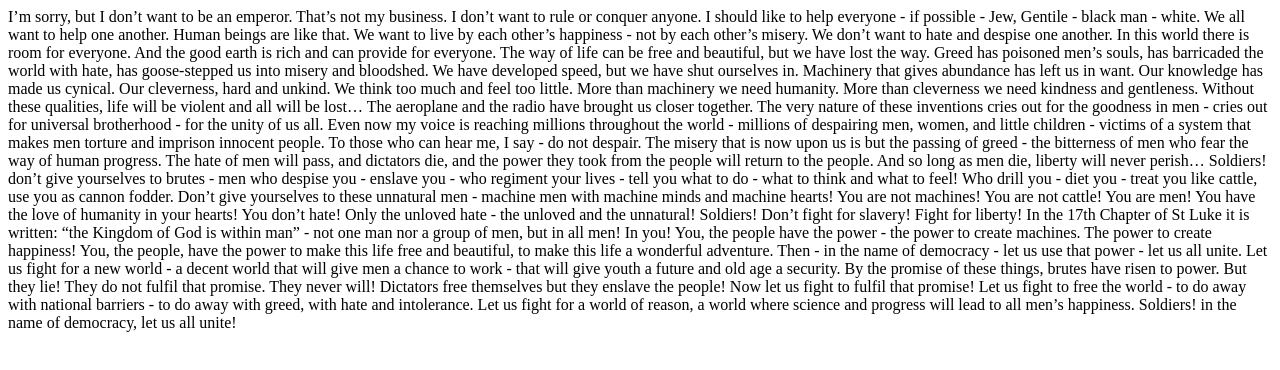
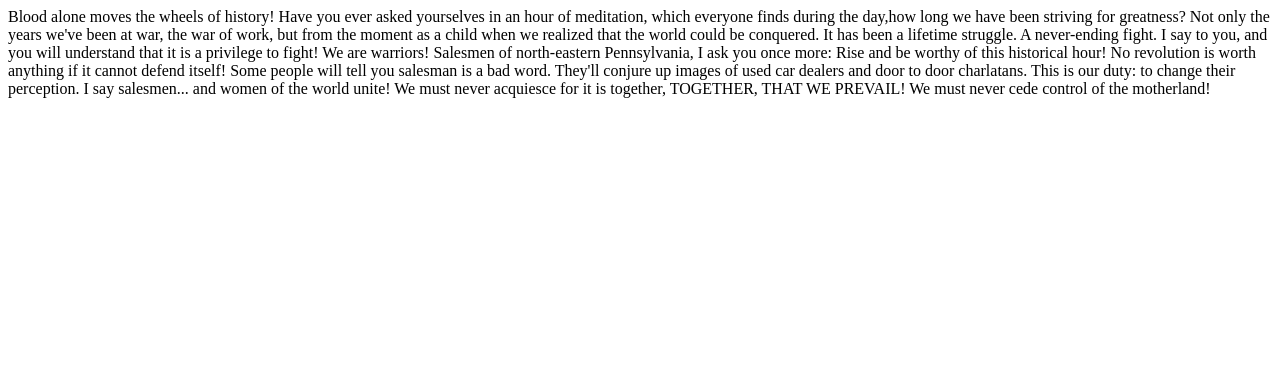
Before and after one commit to hiddenonion/hiddenonion.github.io, a plain HTML site: page index.html in a window 1280 px wide. Drawn offline with Linux system fonts and the light colour scheme.

Commit message:
Update index.html

```diff
--- a/index.html
+++ b/index.html
@@ -6,18 +6,4 @@
     </head>
     <body>
 
-     I’m sorry, but I don’t want to be an emperor. That’s not my business. I don’t want to rule or conquer anyone. I should like to help everyone - if possible - Jew, Gentile - black man - white. We all want to help one another. Human beings are like that. We want to live by each other’s happiness - not by each other’s misery. We don’t want to hate and despise one another. In this world there is room for everyone. And the good earth is rich and can provide for everyone. The way of life can be free and beautiful, but we have lost the way.
-
-Greed has poisoned men’s souls, has barricaded the world with hate, has goose-stepped us into misery and bloodshed. We have developed speed, but we have shut ourselves in. Machinery that gives abundance has left us in want. Our knowledge has made us cynical. Our cleverness, hard and unkind. We think too much and feel too little. More than machinery we need humanity. More than cleverness we need kindness and gentleness. Without these qualities, life will be violent and all will be lost…
-
-The aeroplane and the radio have brought us closer together. The very nature of these inventions cries out for the goodness in men - cries out for universal brotherhood - for the unity of us all. Even now my voice is reaching millions throughout the world - millions of despairing men, women, and little children - victims of a system that makes men torture and imprison innocent people.
-
-To those who can hear me, I say - do not despair. The misery that is now upon us is but the passing of greed - the bitterness of men who fear the way of human progress. The hate of men will pass, and dictators die, and the power they took from the people will return to the people. And so long as men die, liberty will never perish…
-
-Soldiers! don’t give yourselves to brutes - men who despise you - enslave you - who regiment your lives - tell you what to do - what to think and what to feel! Who drill you - diet you - treat you like cattle, use you as cannon fodder. Don’t give yourselves to these unnatural men - machine men with machine minds and machine hearts! You are not machines! You are not cattle! You are men! You have the love of humanity in your hearts! You don’t hate! Only the unloved hate - the unloved and the unnatural! Soldiers! Don’t fight for slavery! Fight for liberty!
-
-In the 17th Chapter of St Luke it is written: “the Kingdom of God is within man” - not one man nor a group of men, but in all men! In you! You, the people have the power - the power to create machines. The power to create happiness! You, the people, have the power to make this life free and beautiful, to make this life a wonderful adventure.
-
-Then - in the name of democracy - let us use that power - let us all unite. Let us fight for a new world - a decent world that will give men a chance to work - that will give youth a future and old age a security. By the promise of these things, brutes have risen to power. But they lie! They do not fulfil that promise. They never will!
-
-Dictators free themselves but they enslave the people! Now let us fight to fulfil that promise! Let us fight to free the world - to do away with national barriers - to do away with greed, with hate and intolerance. Let us fight for a world of reason, a world where science and progress will lead to all men’s happiness. Soldiers! in the name of democracy, let us all unite!
+    Blood alone moves the wheels of history! Have you ever asked yourselves in an hour of meditation, which everyone finds during the day,how long we have been striving for greatness? Not only the years we've been at war, the war of work, but from the moment as a child when we realized that the world could be conquered. It has been a lifetime struggle. A never-ending fight. I say to you, and you will understand that it is a privilege to fight! We are warriors! Salesmen of north-eastern Pennsylvania, I ask you once more: Rise and be worthy of this historical hour! No revolution is worth anything if it cannot defend itself! Some people will tell you salesman is a bad word. They'll conjure up images of used car dealers and door to door charlatans. This is our duty: to change their perception. I say salesmen... and women of the world unite! We must never acquiesce for it is together, TOGETHER, THAT WE PREVAIL! We must never cede control of the motherland!
```
